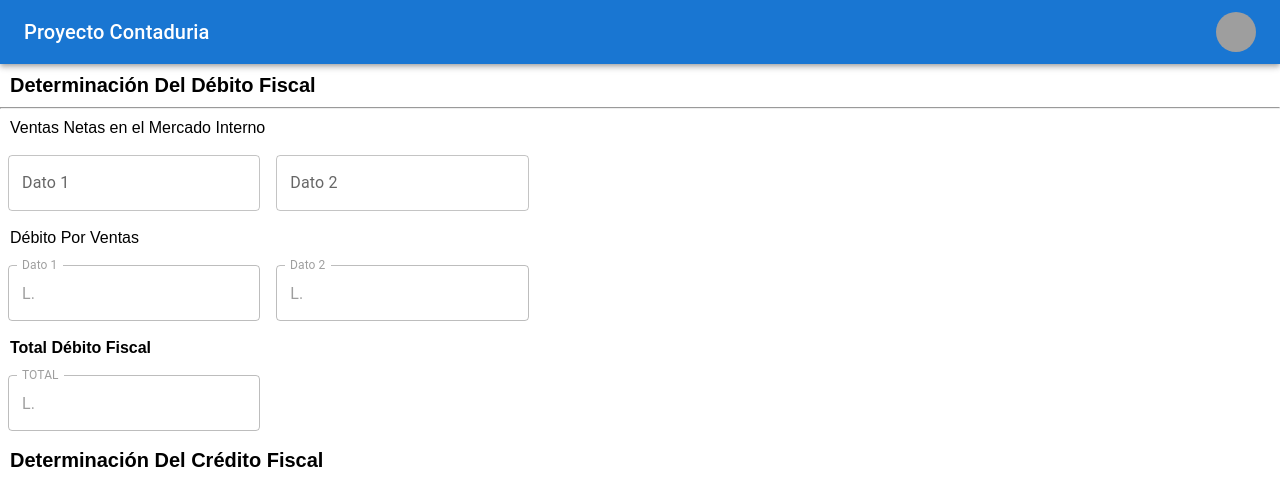
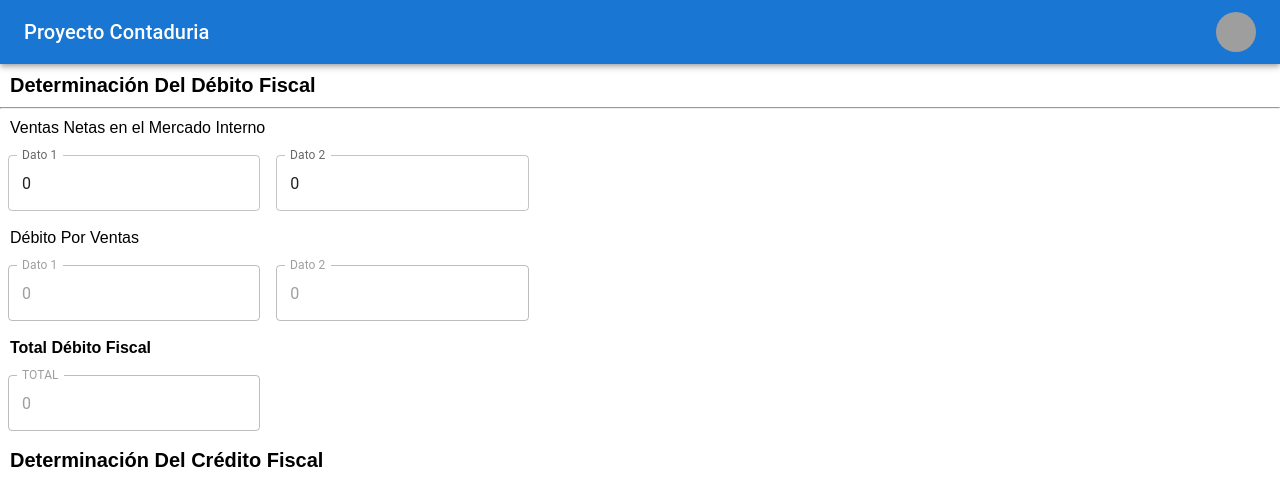
Before and after one commit to mjoeldiazm/contaduria-pwa, a React (Create React App) app in the folder contaduria-app/: page / in a window 1280 px wide. Shown: the top 480 px of the page. Built offline with nearby package versions, Linux system fonts and the light colour scheme; grey boxes are pictures that could not be loaded.

Commit message:
Se Agrego Funcionalidad A Debito
Se logro hacer que los calculos de debito funcionaran como deben.

```diff
--- a/contaduria-app/src/components/Credit/Credit.tsx
+++ b/contaduria-app/src/components/Credit/Credit.tsx
@@ -31,11 +31,13 @@ export default function Credit() {
       <TextField
           label="Dato"
           defaultValue={'L.'}
+          type='number'
           {...form.getInputProps('compra1')}
         />
         <TextField
           label="Dato"
           defaultValue={'L.'}
+          type='number'
           {...form.getInputProps('compra2')}
         />
       </div>
@@ -53,11 +55,13 @@ export default function Credit() {
         <TextField
           label="Dato"
           defaultValue={'L.'}
+          type='number'
           {...form.getInputProps('importacion1')}
         />
         <TextField
           label="Dato"
           defaultValue={'L.'}
+          type='number'
           {...form.getInputProps('importacion2')}
         />
       </div>
@@ -75,11 +79,13 @@ export default function Credit() {
         <TextField
           label="Dato"
           defaultValue={'L.'}
+          type='number'
           {...form.getInputProps('import1')}
         />
         <TextField
           label="Dato"
           defaultValue={'L.'}
+          type='number'
           {...form.getInputProps('import2')}
         />
       </div>
--- a/contaduria-app/src/components/Debit/Debit.tsx
+++ b/contaduria-app/src/components/Debit/Debit.tsx
@@ -1,16 +1,14 @@
-import { useForm } from '@mantine/form';
+import React from 'react';
 import { TextField } from '@mui/material';
 import Box from '@mui/material/Box';
 
 export default function Debit() {
-  const form = useForm({
-    initialValues: {
-      dato1: '',
-      dato2: ''
-    },
-  });
+    const [ventasNetas15, setventasNetas15] = React.useState<number>(0)
+    const [impuesto15, setImpuesto15] = React.useState<number>(0)
+    const [ventasNetas18, setventasNetas18] = React.useState<number>(0)
+    const [impuesto18, setImpuesto18] = React.useState<number>(0)
 
-  return (
+    return (
     <>
       <p style={{ fontWeight: 'bold', fontSize:20, margin:10, fontFamily:'sans-serif' }}>Determinación Del Débito Fiscal</p>
       <hr/>
@@ -27,12 +25,22 @@ export default function Debit() {
       <TextField
           label="Dato 1"
           defaultValue={'L.'}
-          {...form.getInputProps('dato1')}
+          type='number'
+          value={ventasNetas15}
+          onChange={(e)=>{
+            setventasNetas15(parseFloat(e.currentTarget.value))
+            setImpuesto15(parseFloat(e.currentTarget.value)*.15 || 0)
+        }}
         />
         <TextField
           label="Dato 2"
           defaultValue={'L.'}
-          {...form.getInputProps('dato2')}
+          type='number'
+          value={ventasNetas18}
+          onChange={(e)=>{
+            setventasNetas18(parseFloat(e.currentTarget.value))
+            setImpuesto18(parseFloat(e.currentTarget.value)*.18 || 0)
+        }}
         />
       </div>
       </Box>
@@ -51,12 +59,14 @@ export default function Debit() {
           id="outlined-disabled"
           label="Dato 1"
           defaultValue={'L.'}
+          value={impuesto15}
         />
         <TextField
           disabled
           id="outlined-disabled"
           label="Dato 2"
           defaultValue={'L.'}
+          value={impuesto18}
         />
       </div>
       </Box>
@@ -75,6 +85,7 @@ export default function Debit() {
         id="outlined-disabled"
         label="TOTAL"
         defaultValue={'L.'}
+        value={impuesto15+impuesto18}
       />
       </Box>
       </div>
```
